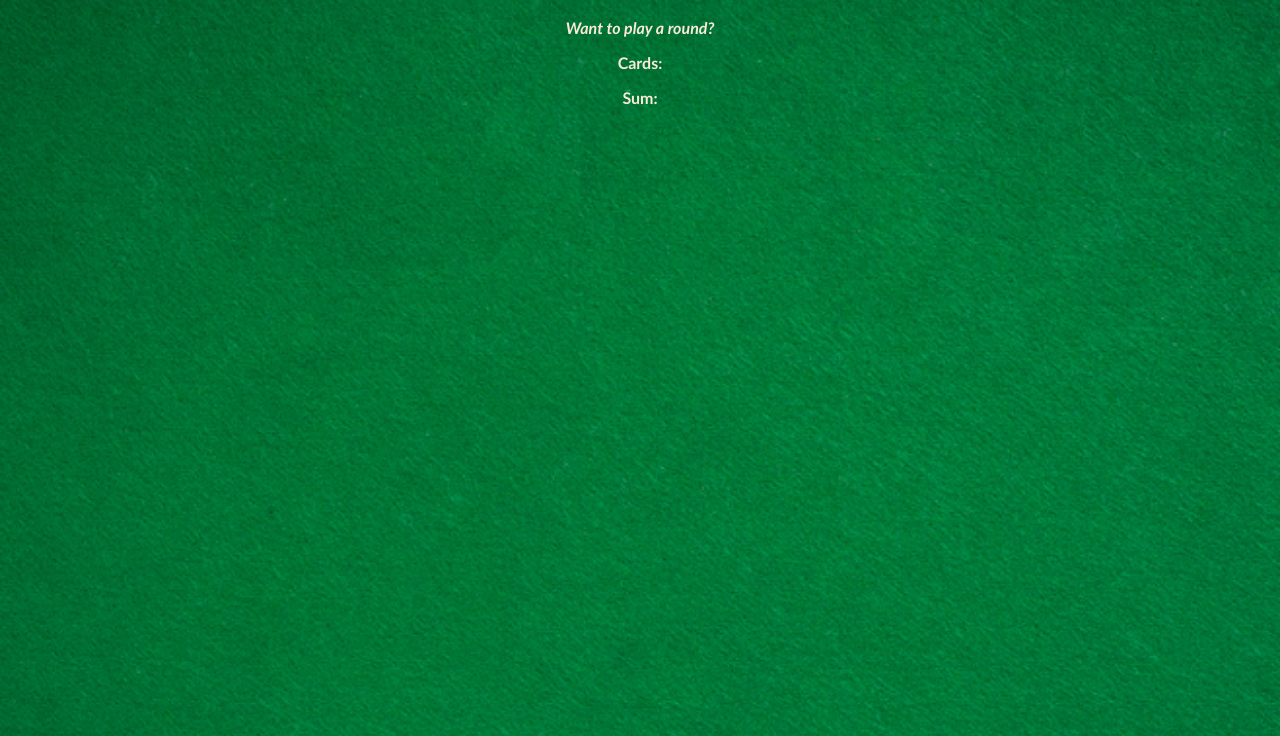
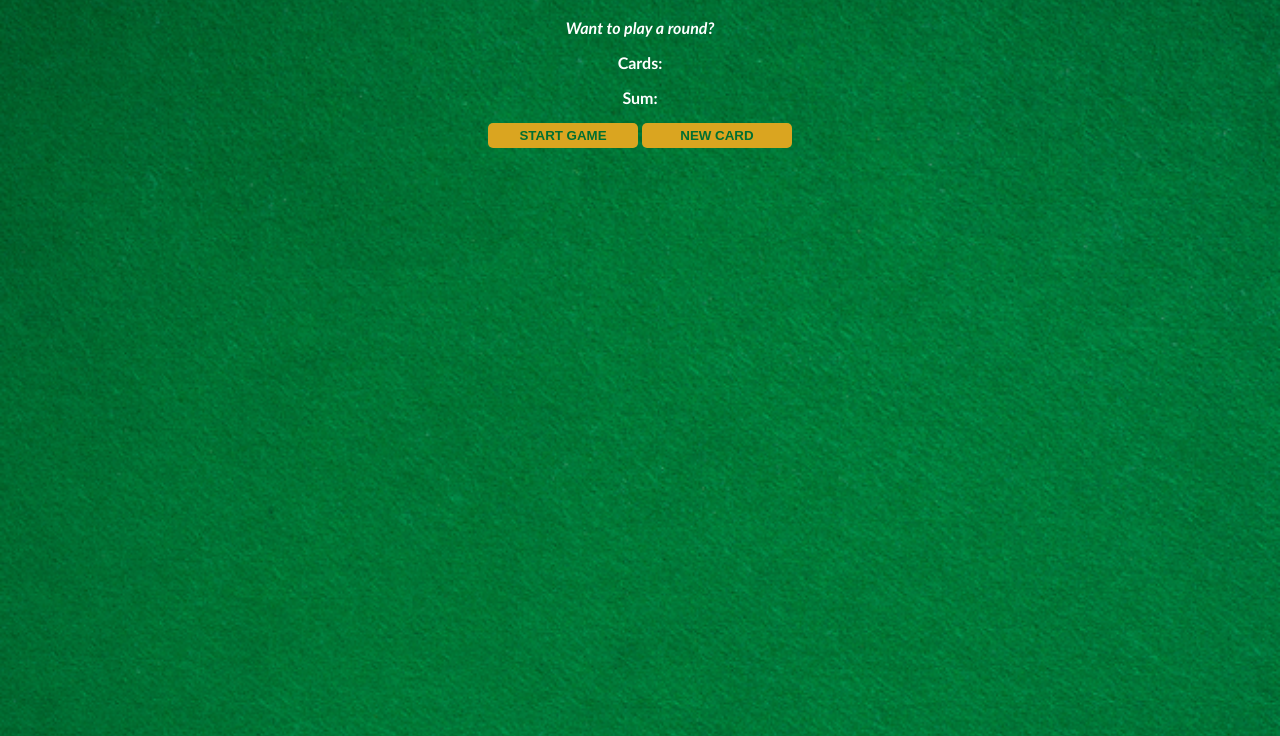
Before and after one commit to Calquoah/blackjack-app, a plain HTML site: page index.html in a window 1280 px wide. Shown: the part 64-800 px from the top of the page. Drawn offline with Linux system fonts and the light colour scheme.

Commit message:
Add id's to <p> elements Add "New Game" button Add JS functionality to "Start Game" button

```diff
--- a/index.html
+++ b/index.html
@@ -10,8 +10,12 @@
 <body>
     <h1>Blackjack</h1>
     <p id="message-el">Want to play a round?</p>
-    <p>Cards:</p>
-    <p>Sum:</p>
+    <!-- 1. Give the cards paragraph and id of cards-el -->
+    <p id="cards-el">Cards:</p>
+    <!-- 1. Give the sum paragraph and id of sum-el -->
+    <p id="sum-el">Sum:</p>
+    <button onclick="startGame()">START GAME</button>
+    <button onclick="newCard()">NEW CARD</button>
     <script src="index.js"></script>
 </body>
 </html>
--- a/index.js
+++ b/index.js
@@ -1,5 +1,5 @@
-let firstCard = 10
-let secondCard = 11
+let firstCard = 7
+let secondCard = 8
 let sum = firstCard + secondCard
 
 // Now we need a way for JS to keep track of the
@@ -8,34 +8,54 @@ let sum = firstCard + secondCard
 
 let hasBlackJack = false
 let isAlive = true
+let message = ""
 
+// 1. Store the message-el paragraph in a variable called messageEl
 
-// Write the conditional according to these rules:
+let messageEl = document.getElementById("message-el")
 
-// if less than or equal to 20 -> "Do you want to draw a new card? 🙂"
-// else if exactly 21 -> "Wohoo! You've got Blackjack! 🥳"
-// else -> "You're out of the game! 😭"
+// 2. Store the sum paragraph in a variable called sumEl
+
+let sumEl = document.getElementById("sum-el")
+
+// Now let's learn about the "Query Selector"
+
+// let sumEl = document.querySelector("#sum-el")
+// With this method, we have to specify the element
+// by identifying its selector, in this case using the
+// "#"
+
+// 2. Store the cards paragraph in a variable called cardsEl
+
+let cardsEl = document.getElementById("cards-el")
+
+// Create the startGame() function
+
+function startGame() {
+    // 3. Render the cars on the page using this format -> "Cards: 10 4"
+    cardsEl.textContent = "Cards: " + firstCard + " " + secondCard
+
+    // 3. Render the sum on the page using this format -> "Sum: 14"
+    sumEl.textContent = "Sum: " + sum
 
     if (sum <= 20) {
-    console.log("Do you want to draw a new card? 🙂")
+        message = "Do you want to draw a new card?"
     } else if (sum === 21) {
-    console.log("WOOHOO! YOU'VE GOT BLACKJACK!!! 🥳")
+        message = "You've got Blackjack!"
         // now here, we need to reassign the
         // hasBlackJack variable because in this
         // instance, the player does have it.
         // So, we do this:
         hasBlackJack = true
     } else {
-    console.log("You're out of the game, buddy! 😭")
+        message = "You're out of the game!"
         isAlive = false
     }
 
+     // 2. Display the message in the messageEl using messageEl.textContent
+    messageEl.textContent = message
+}
 
-// CASH OUT!
-console.log(hasBlackJack)
-
-// Now we have an app that keeps sense, keeps a
-// record of the data in a sensible way....
 
 
 // First Challenge
@@ -171,3 +191,30 @@ console.log(hasBlackJack)
 
 // 3. Log it out!
 // console.log(message)
+
+// Write the conditional according to these rules:
+
+// if less than or equal to 20 -> "Do you want to draw a new card? 🙂"
+// else if exactly 21 -> "Woohoo! You've got Blackjack! 🥳"
+// else -> "You're out of the game! 😭"
+
+// if (sum <= 20) {
+    // console.log("Do you want to draw a new card? 🙂")
+// } else if (sum === 21) {
+    // console.log("WOOHOO! YOU'VE GOT BLACKJACK!!! 🥳")
+        // now here, we need to reassign the
+        // hasBlackJack variable because in this
+        // instance, the player does have it.
+        // So, we do this:
+    // hasBlackJack = true
+// } else {
+    // console.log("You're out of the game, buddy! 😭")
+    // isAlive = false
+// }
+
+
+// CASH OUT!
+// console.log(hasBlackJack)
+
+// Now we have an app that keeps sense, keeps a
+// record of the data in a sensible way....
--- a/styles.css
+++ b/styles.css
@@ -4,13 +4,24 @@ body {
     background-image: url("img/table.png");
     background-size: cover;
     text-align: center;
-    color: antiquewhite;
+    color: white;
 }
 
 h1 {
     color: goldenrod;
 }
 
+button {
+    color: #016f32;
+    width: 150px;
+    background: goldenrod;
+    padding-top: 5px;
+    padding-bottom: 5px;
+    font-weight: bold;
+    border: none;
+    border-radius: 5px;
+}
+
 #message-el {
     font-style: italic;
 }
```
Lines whose indentation alone changed are shown as unchanged.
